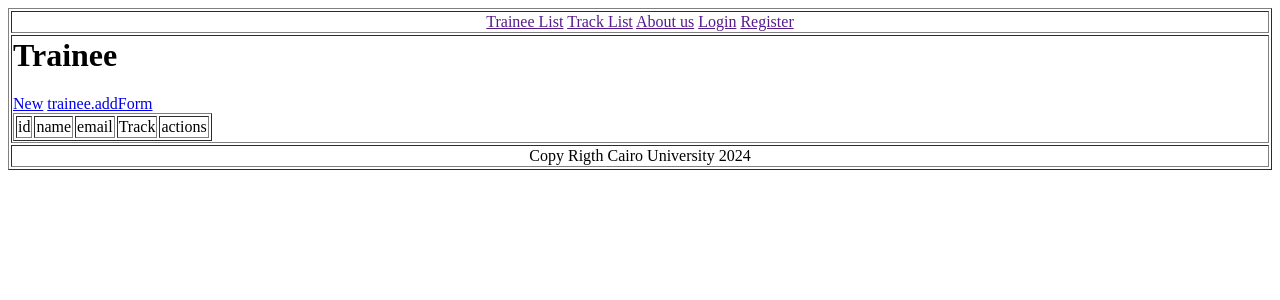
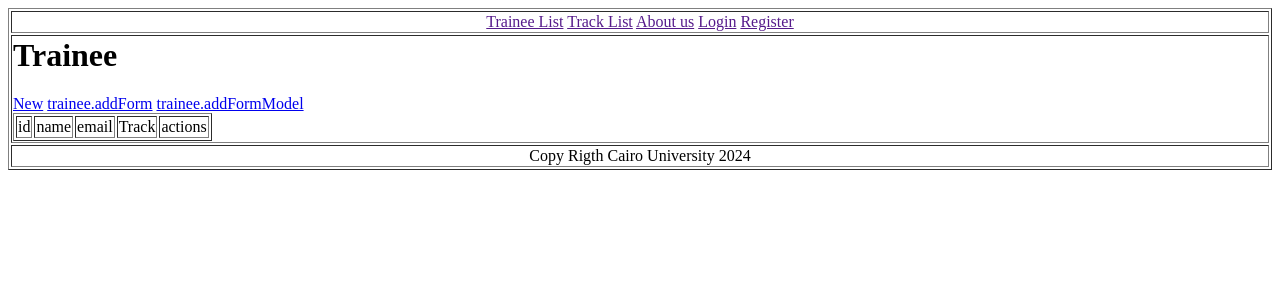
Before and after one commit to josspheenboles/cu2024feb, a Django app: template trainee/templates/trainee/index.html in a window 1280 px wide. Shown: the top 300 px of the page. Run offline with Django 4.2, Linux system fonts and the light colour scheme; the template is opened without the code that fills it, so the values that code supplies are empty; parts of the project's set-up code (start-up, migrations or seed data) failed here and were passed over.

Commit message:
Day4 modelform

```diff
--- a/trainee/templates/trainee/index.html
+++ b/trainee/templates/trainee/index.html
@@ -6,6 +6,7 @@ Trainee after template inhr.
 <h1>Trainee</h1>
  <a href="{%url 'trainee.add' %}">New</a>
  <a href="{%url 'trainee.addForm' %}">trainee.addForm</a>
+ <a href="{%url 'trainee.addFormModel' %}">trainee.addFormModel</a>
 
 <table class="table table-strpid" border="1">
     <tr>
--- a/trainee/urls.py
+++ b/trainee/urls.py
@@ -4,6 +4,7 @@ urlpatterns=[
     path('List',views.traineelist,name="trainee.list"),
     path('add',views.traineeadd,name="trainee.add"),
     path('addForm',views.traineeaddForm,name="trainee.addForm"),
+    path('addFormModel',views.traineeaddFormModel,name="trainee.addFormModel"),
     path('<int:id>',views.traineedetails,name="trainee.details"),
     path('Update/<int:id>',views.traineeupdate,name="trainee.update"),
     path('Delete/<int:id>',views.traineeDelete,name="trainee.Delete"),
```
